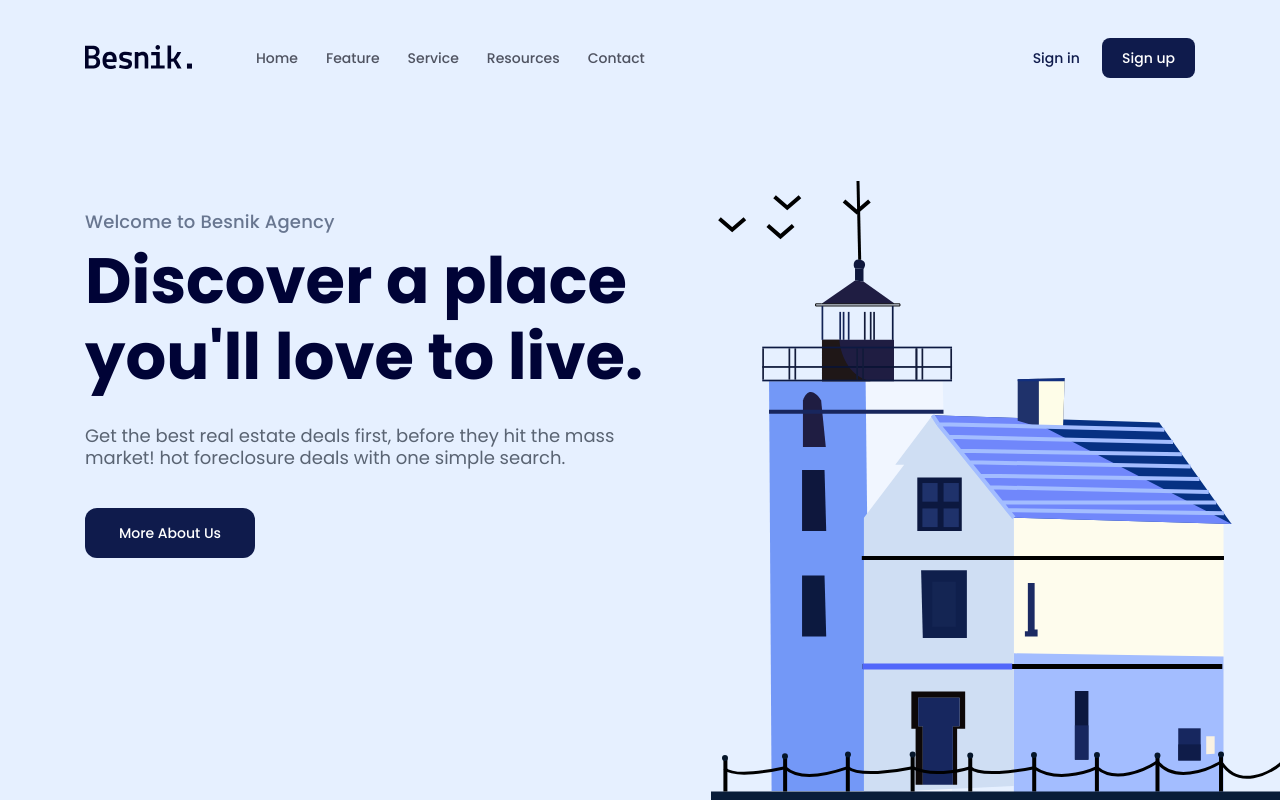
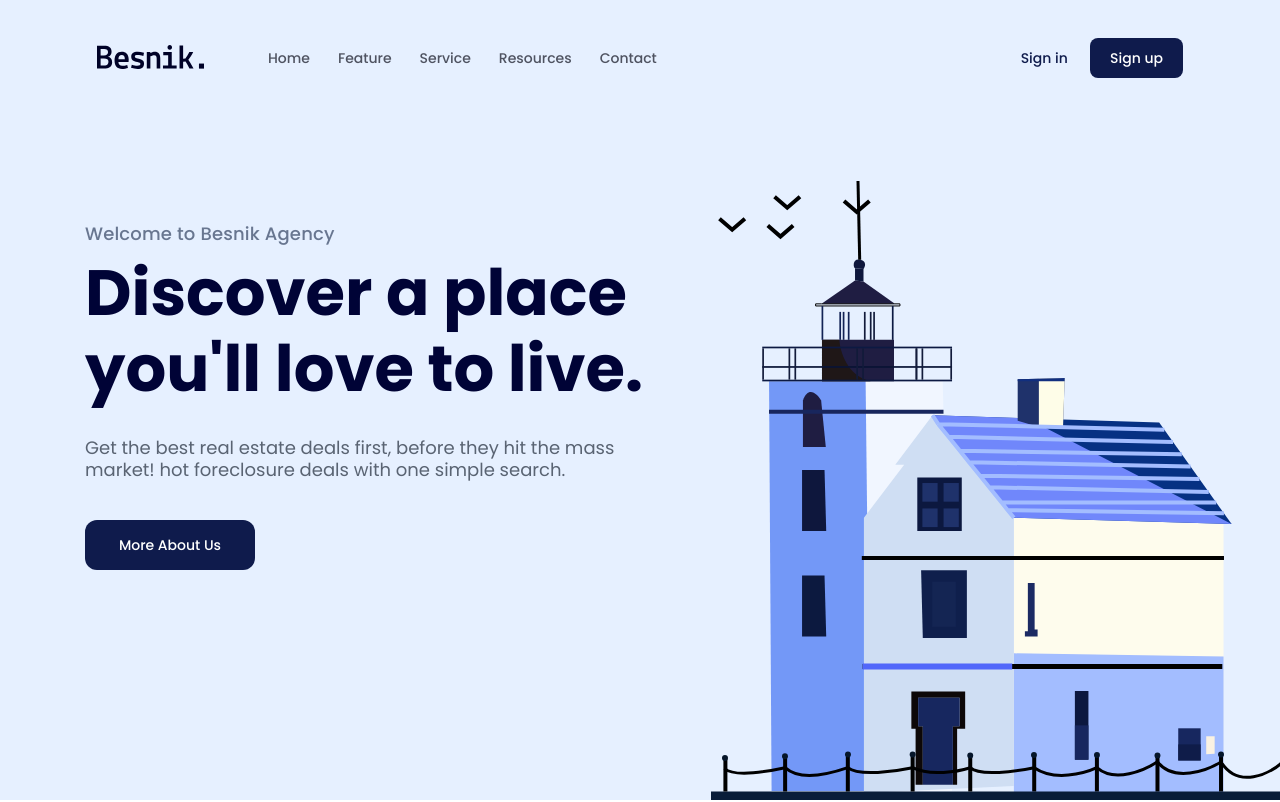
Before and after one commit to pmh3107/f8-htmlcss-01, a plain HTML site: page index.html in a window 1280 px wide. Shown: the top 802 px of the page. Drawn offline with Linux system fonts and the light colour scheme.

Commit message:
Fix navbar .

```diff
--- a/assets/css/style.css
+++ b/assets/css/style.css
@@ -42,16 +42,18 @@ a {
 }
 
 /*=============== header=============== */
-.header {
-  position: relative;
+
+.fixing-header {
   background-color: #e6f0ff;
-  height: 100vh;
+  padding-top: 26px;
+  position: sticky;
+  top: -26px;
+  z-index: 1;
 }
-
 .navbar {
   display: flex;
   align-items: center;
-  padding-top: 38px;
+  padding: 12px;
 }
 .navbar ul {
   display: flex;
@@ -66,6 +68,11 @@ a {
 .navbar ul li :hover {
   border-bottom: 2px solid #4f5361;
 }
+.header {
+  position: relative;
+  background-color: #e6f0ff;
+  height: calc(100vh - 90px);
+}
 .actions {
   margin-left: auto;
 }
@@ -79,10 +86,10 @@ a {
   padding: 13px 20px;
   border-radius: 8px;
 }
-.hero {
-  margin-top: 130px;
+.hero-wrap {
 }
 .hero .infor {
+  padding-top: 130px;
   width: 51%;
 }
 .hero .sup-title {
--- a/index.html
+++ b/index.html
@@ -14,7 +14,7 @@
   <body>
     <main>
       <!-- ============ header ============ -->
-      <header class="header">
+      <div class="fixing-header">
         <div class="content">
           <div class="navbar">
             <!-- logo  -->
@@ -27,12 +27,17 @@
               <li><a href="#!">Resources</a></li>
               <li><a href="#!">Contact</a></li>
             </ul>
-            <!-- Action -->
             <div class="actions">
               <a href="#!" class="action-link">Sign in</a>
               <a href="#!" class="btn action-btn">Sign up</a>
             </div>
           </div>
+        </div>
+      </div>
+      <header class="header">
+        <div class="hero-wrap">
+          <div class="content">
+            <!-- Hero -->
           <div class="hero">
             <div class="infor">
               <p class="sup-title">Welcome to Besnik Agency</p>
@@ -49,6 +54,7 @@
               alt="Discover a place you'll love to live."
             />
           </div>
+        </div>
         </div>
       </header>
       <!-- =========== Client ============= -->
```
